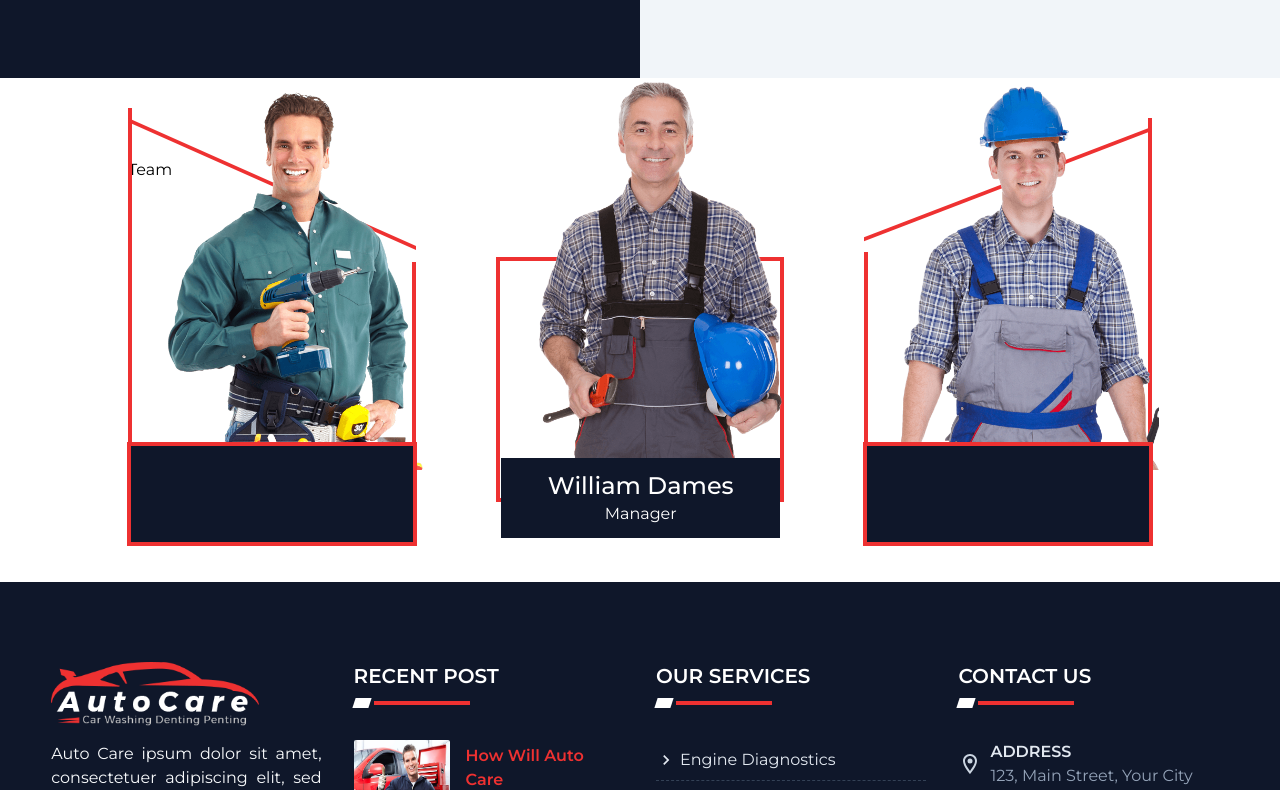
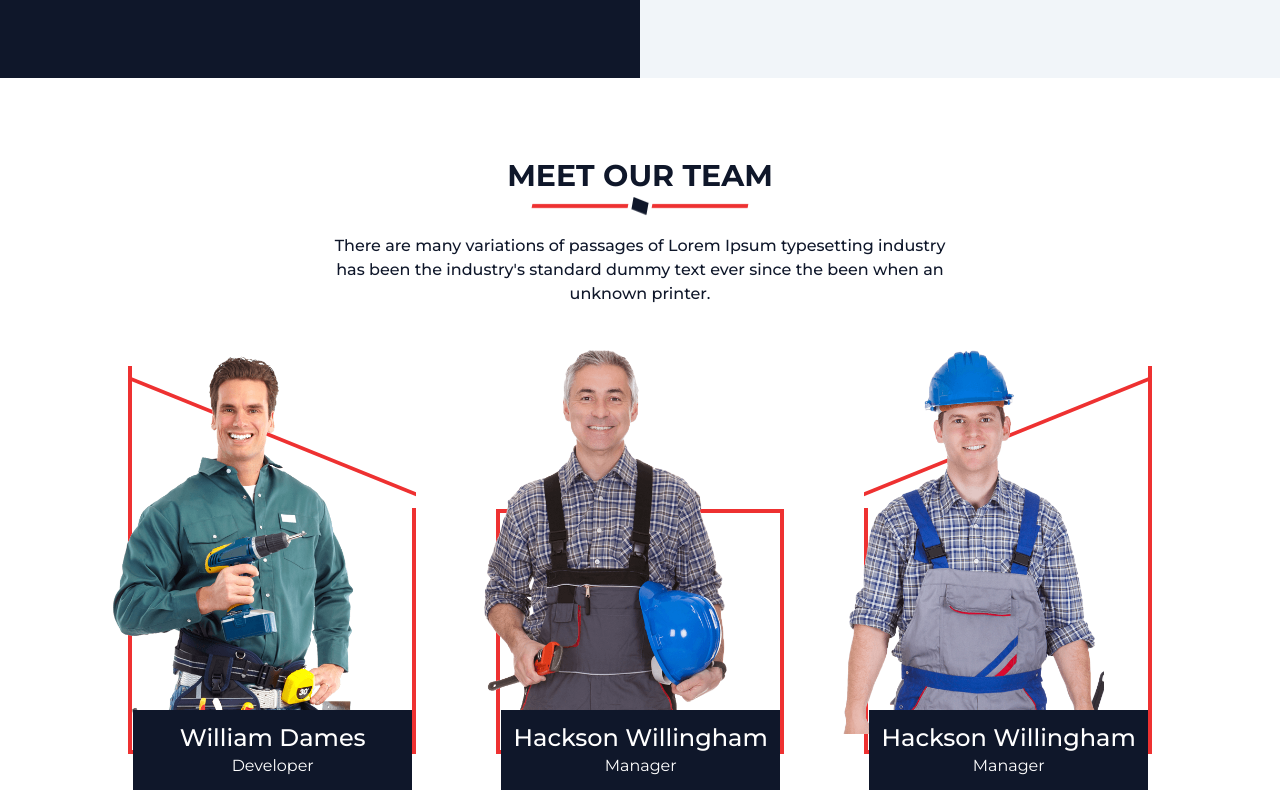
Before and after one commit to mahamudulhasan-me/autocare-client, a React (Vite) app: page / in a window 1280 px wide. Shown: the part 3350-4140 px from the top of the page. Built offline with nearby package versions, Linux system fonts and the light colour scheme.

Commit message:
team complete

```diff
--- a/src/components/common/sectionHead/SectionHead.tsx
+++ b/src/components/common/sectionHead/SectionHead.tsx
@@ -1,9 +1,7 @@
-const SectionHead = () => {
+const SectionHead = ({ title, desc }: { title: string; desc: string }) => {
   return (
     <div className="w-full flex flex-col justify-center items-center ">
-      <h1 className="text-3xl font-bold uppercase text-slate-900">
-        Offering Quality Services
-      </h1>
+      <h1 className="text-3xl font-bold uppercase text-slate-900">{title}</h1>
       <div
         className="flex space-x-1 items-center mt-3"
         style={{ transform: "translateY(-50%) skewX(-10deg)" }}
@@ -13,9 +11,7 @@ const SectionHead = () => {
         <p className="w-24 h-1 bg-primary"></p>
       </div>
       <p className=" text-slate-900 font-[500] w-[60%] text-center mt-4">
-        There are many variations of passages of Lorem Ipsum typesetting
-        industry has been the industry's standard dummy text ever since the been
-        when an unknown printer.
+        {desc}
       </p>
     </div>
   );
--- a/src/pages/home/services/Services.tsx
+++ b/src/pages/home/services/Services.tsx
@@ -10,7 +10,10 @@ import ServiceCard from "./ServiceCard";
 export default function Services() {
   return (
     <div className="py-20">
-      <SectionHead />
+      <SectionHead
+        title="Offering Quality Services"
+        desc="There are many variations of passages of Lorem Ipsum typesetting industry has been the industry's standard dummy text ever since the been when an unknown printer."
+      />
       <div className="relative container mx-auto px-[4%] my-10 ">
         <Carousel>
           <CarouselContent className="space-x-5">
--- a/src/pages/home/team/Team.tsx
+++ b/src/pages/home/team/Team.tsx
@@ -1,22 +1,33 @@
 import team1 from "../../../assets/images/team/pic1.png";
 import team2 from "../../../assets/images/team/pic2.png";
 import team3 from "../../../assets/images/team/pic3.png";
+import SectionHead from "../../../components/common/sectionHead/SectionHead";
 const Team = () => {
   return (
     <div className="container mx-auto px-[10%] my-20">
-      <h1>Team</h1>
+      <div className="mb-32">
+        <SectionHead
+          title="Meet Our Team"
+          desc="There are many variations of passages of Lorem Ipsum typesetting industry has been the industry's standard dummy text ever since the been when an unknown printer."
+        />
+      </div>
       <div className="grid grid-cols-3 gap-x-20 ">
-        <div className="relative w-full h-80 group">
-          <div className="absolute h-96 w-1 bg-primary bottom-2.5 left-0"></div>
-          <div className="absolute h-60 w-1 bg-primary right-0 bottom-0"></div>
-          <div className="absolute w-full h-1 bg-primary top-0  skew-y-[24deg]"></div>
+        {/* team - 1 */}
+        <div className="relative w-full h-80 group  border-b-4 border-primary">
+          <div className="absolute h-96 w-1 bg-primary bottom-0 left-0"></div>
+          <div className="absolute h-[15.1rem] w-1 bg-primary right-0 bottom-0"></div>
+          <div className="absolute w-full h-1 bg-primary top-0  skew-y-[22deg]"></div>
           <img
             src={team2}
             alt=""
-            className="absolute bottom-8 h-96 left-8 right-5 group-hover:bottom-12 transition-all duration-500"
+            className="absolute bottom-4 h-96  right-12 group-hover:bottom-10 transition-all duration-500"
           />
-          <div className="absolute w-[98%] h-24 bg-slate-900 -bottom-10 ring-4 ring-primary right-[11px] left-[3px]"></div>
+          <div className="absolute w-[97%]  bg-slate-900 -bottom-10  right-[11px] left-[5px] flex flex-col justify-center items-center text-white min-h-20">
+            <h3 className="text-2xl font-[500]"> William Dames</h3>
+            <p>Developer</p>
+          </div>
         </div>
+        {/* team - 2 */}
         <div className="relative w-full h-80 group  border-b-4 border-primary">
           <div className="absolute h-60 w-1 bg-primary bottom-0 left-0"></div>
           <div className="absolute h-60 w-1 bg-primary right-0 bottom-0"></div>
@@ -24,23 +35,27 @@ const Team = () => {
           <img
             src={team3}
             alt=""
-            className="absolute bottom-8 h-96 left-8 right-5 group-hover:bottom-12 transition-all duration-500"
+            className="absolute bottom-4 h-96  right-12 group-hover:bottom-10 transition-all duration-500"
           />
           <div className="absolute w-[97%]  bg-slate-900 -bottom-10  right-[11px] left-[5px] flex flex-col justify-center items-center text-white min-h-20">
-            <h3 className="text-2xl font-[500]"> William Dames</h3>
+            <h3 className="text-2xl font-[500]"> Hackson Willingham</h3>
             <p>Manager</p>
           </div>
         </div>
-        <div className="relative w-full h-80 group">
-          <div className="absolute h-60 w-1 bg-primary bottom-2.5 left-0"></div>
+        {/* team - 3 */}
+        <div className="relative w-full h-80 group  border-b-4 border-primary">
+          <div className="absolute h-[15.1rem] w-1 bg-primary bottom-0 left-0"></div>
           <div className="absolute h-96 w-1 bg-primary right-0 bottom-0"></div>
-          <div className="absolute w-full h-1 bg-primary top-0  -skew-y-[21deg]"></div>
+          <div className="absolute w-full h-1 bg-primary top-0  -skew-y-[22deg]"></div>
           <img
             src={team1}
             alt=""
-            className="absolute bottom-8 h-96 left-8 right-5 group-hover:bottom-12 transition-all duration-500"
+            className="absolute bottom-4 h-96  right-12 group-hover:bottom-10 transition-all duration-500"
           />
-          <div className="absolute w-[98%] h-24 bg-slate-900 -bottom-10 ring-4 ring-primary right-[11px] left-[3px]"></div>
+          <div className="absolute w-[97%]  bg-slate-900 -bottom-10  right-[11px] left-[5px] flex flex-col justify-center items-center text-white min-h-20">
+            <h3 className="text-2xl font-[500]"> Hackson Willingham</h3>
+            <p>Manager</p>
+          </div>
         </div>
       </div>
     </div>
```
